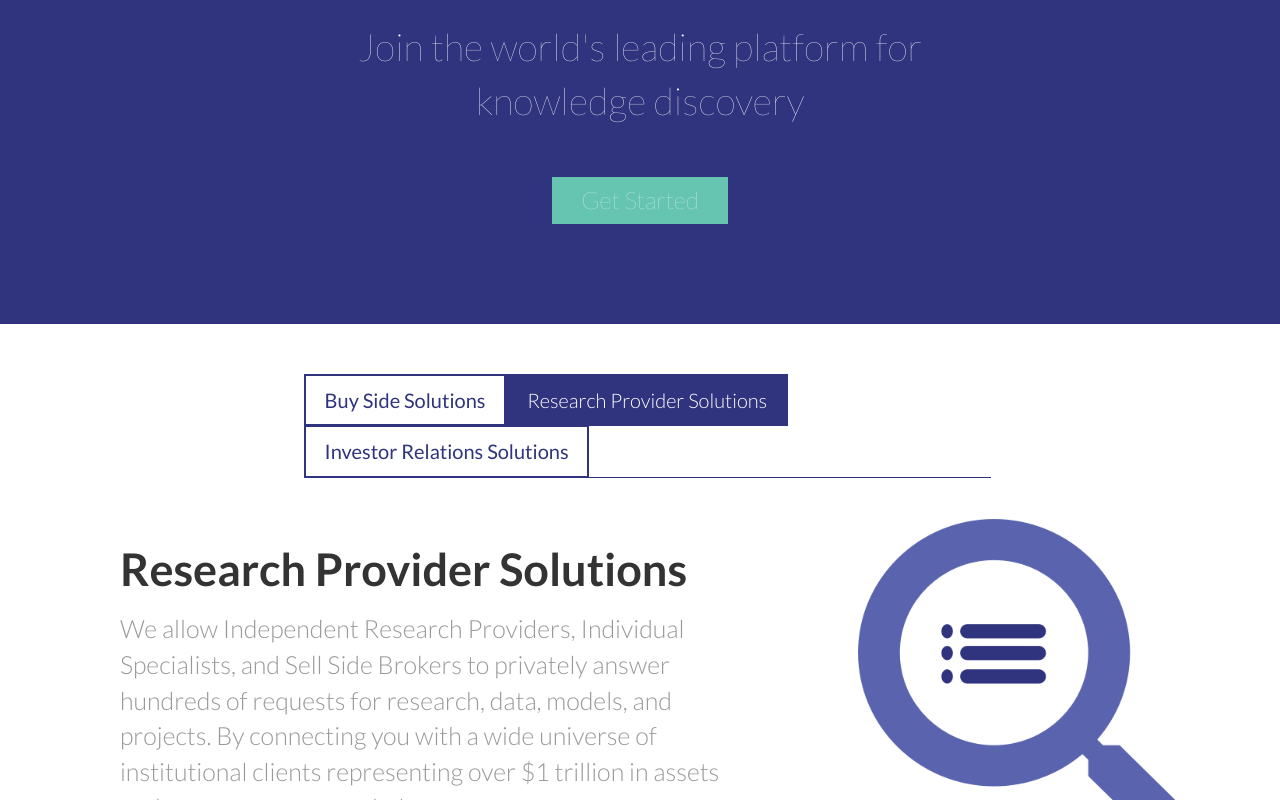
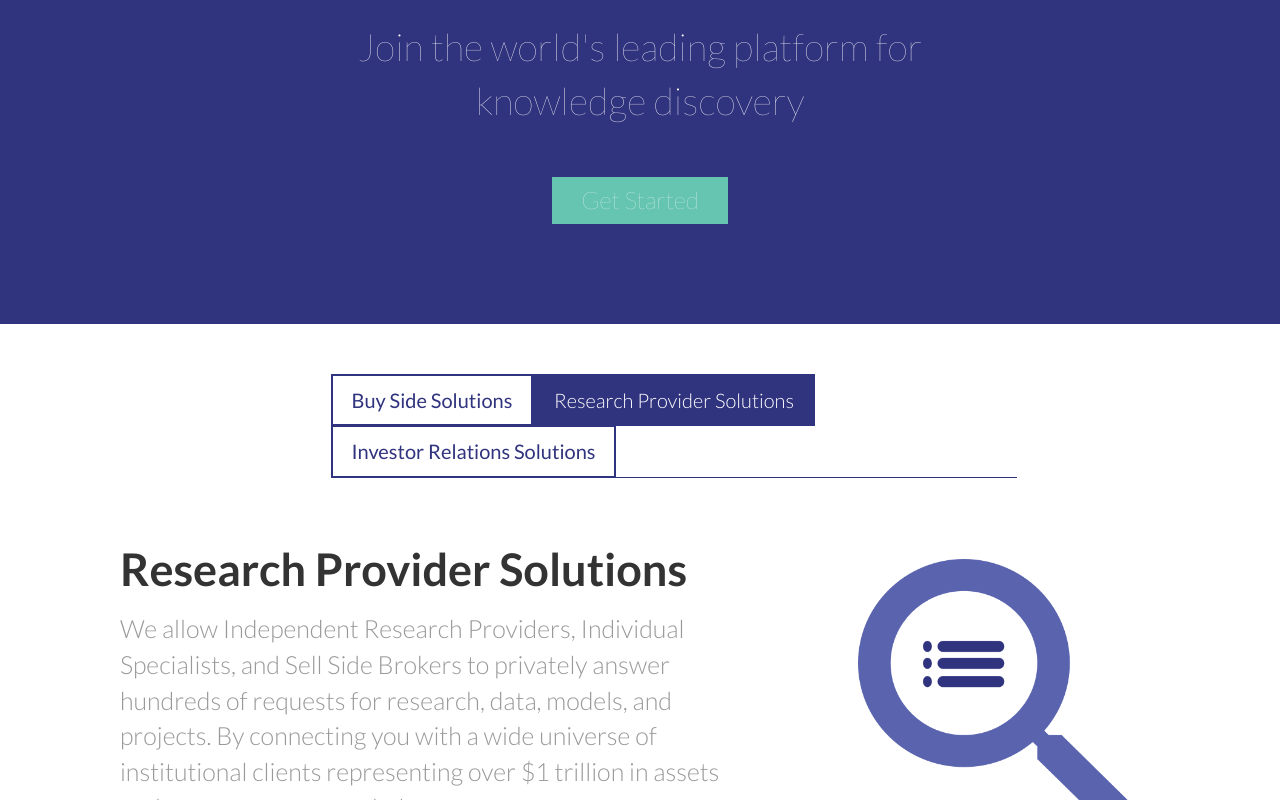
Before and after one commit to connormaxlin/alphaexchangesite, a plain HTML site: page index.html in a window 1280 px wide. Both pictures are taken after a click on the link "Research Provider Solutions". Shown: the part 3001-3801 px from the top of the page. Drawn offline with nearby package versions, Linux system fonts and the light colour scheme; files whose address does not match are found by name.

Commit message:
quick css change

```diff
--- a/style.css
+++ b/style.css
@@ -394,8 +394,8 @@ h1 {
 
 
 #tabstyling{
-	margin-left: 24.9%;
-	margin-right: 21.4%;
+	margin-left: 27%;
+	margin-right: 19.37%;
 	border-color: #30337e;
 	-webkit-border-radius: 0;
 	-moz-border-radius: 0;
@@ -445,10 +445,10 @@ h1 {
 
 
 #researchprovidersolution {
-	margin-top: 10%;
-	margin-bottom: 10%;
+	margin-top: 20%;
+	margin-bottom: 15%;
 	height: 90%;
-	width: 90%;
+	width: 70%;
 }
 
 #investorrelationssolutionHeader {
@@ -467,7 +467,7 @@ h1 {
 	font-family: 'Lato', sans-serif;
 	font-weight:300;
 	margin-left: -8%;
-	margin-right: 0%;
+	margin-right: 20%;
 }
 
 #investorrelationssolution {
```
